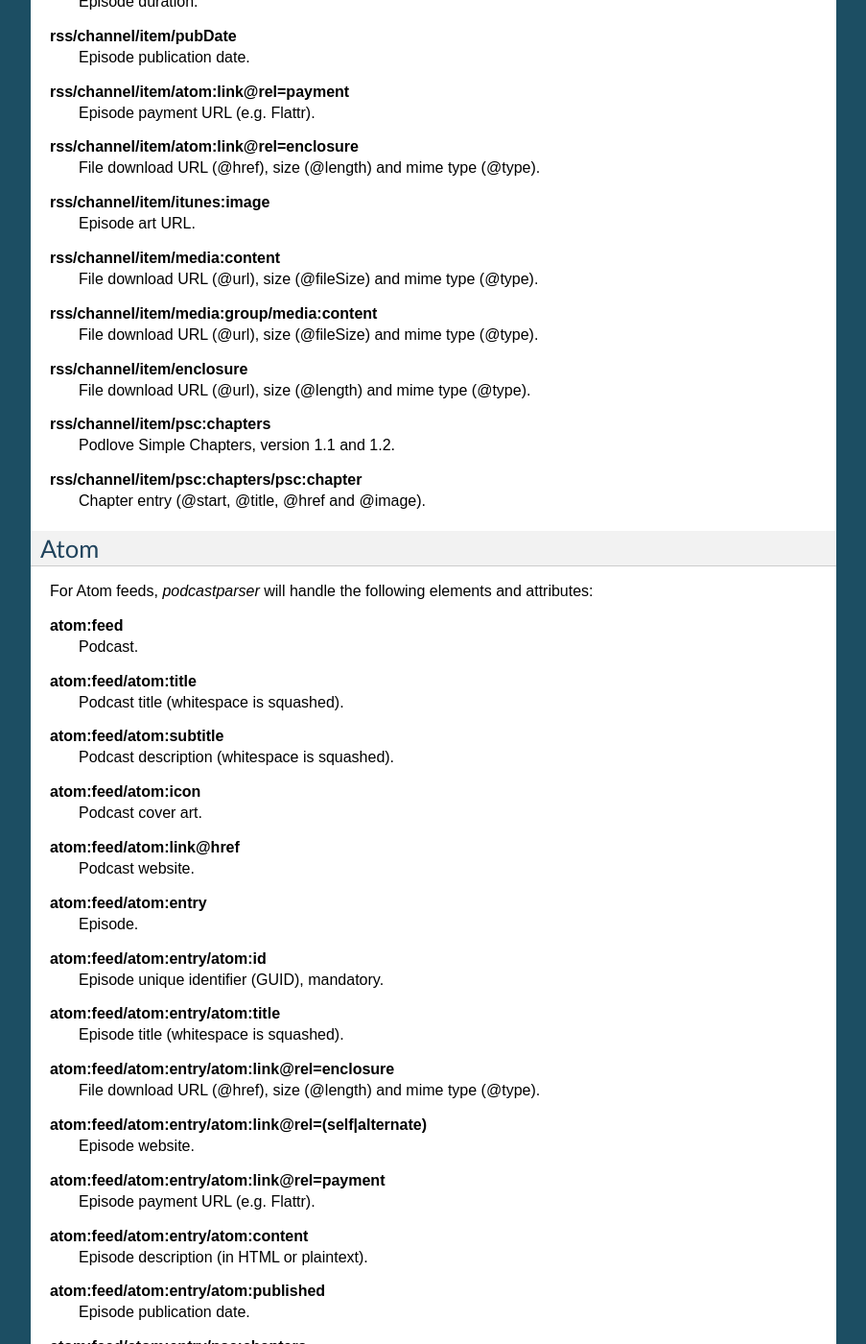
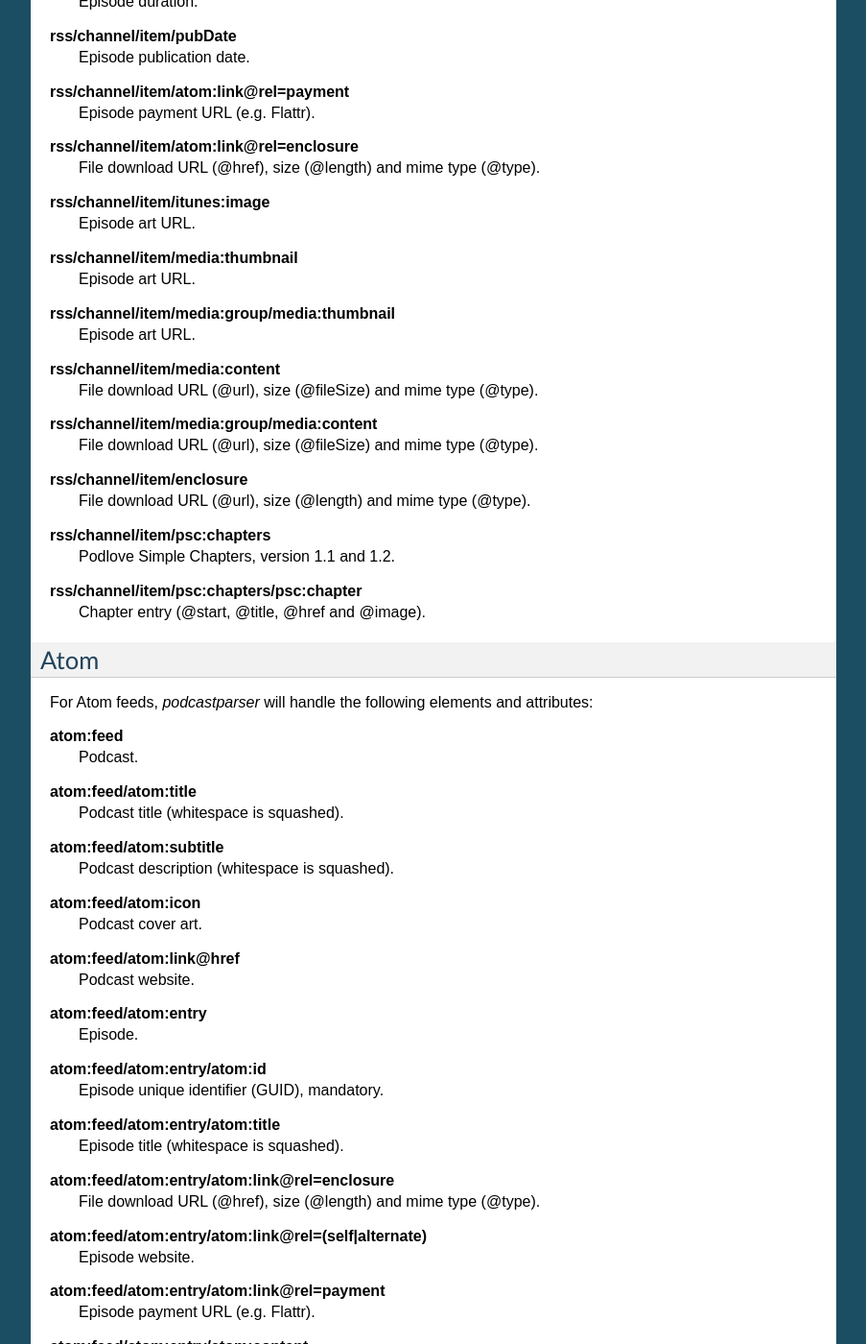
Before and after one commit to gpodder/podcastparser, a Sphinx documentation site: the page built from doc/index.rst, in a window 1280 px wide and 1400 px high, scrolled down 1987 px. Shown: the whole window at 96% size, without its empty margins (198-1101 px from the left). Built offline with Sphinx 7.4.7, drawn with Linux system fonts in a browser that asks for light colours; the version number could not be read and is left out; some of the changed text lies outside the part shown.

Commit message:
Add support for media:thumbnail as episode_art_url

```diff
--- a/doc/index.rst
+++ b/doc/index.rst
@@ -138,6 +138,12 @@ RSS
 **rss/channel/item/itunes:image**
     Episode art URL.
 
+**rss/channel/item/media:thumbnail**
+    Episode art URL.
+
+**rss/channel/item/media:group/media:thumbnail**
+    Episode art URL.
+
 **rss/channel/item/media:content**
     File download URL (@url), size (@fileSize) and mime type (@type).
 
@@ -200,6 +206,12 @@ attributes:
 **atom:feed/atom:entry/atom:published**
     Episode publication date.
 
+**atom:feed/atom:entry/media:thumbnail**
+    Episode art URL.
+
+**atom:feed/atom:entry/media:group/media:thumbnail**
+    Episode art URL.
+
 **atom:feed/atom:entry/psc:chapters**
     Podlove Simple Chapters, version 1.1 and 1.2.
 
```
Also changed, not shown: podcastparser.py (+14 -1 lines).
